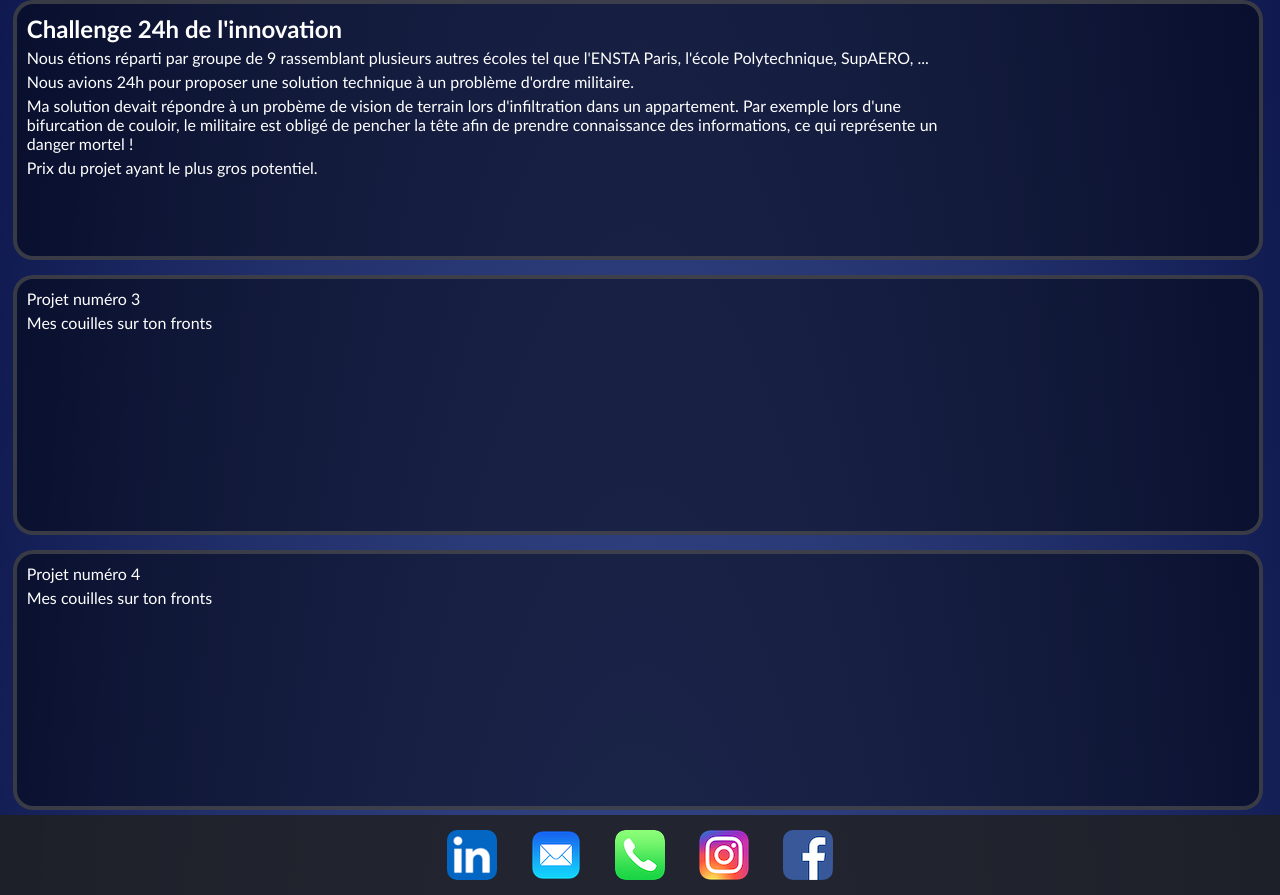
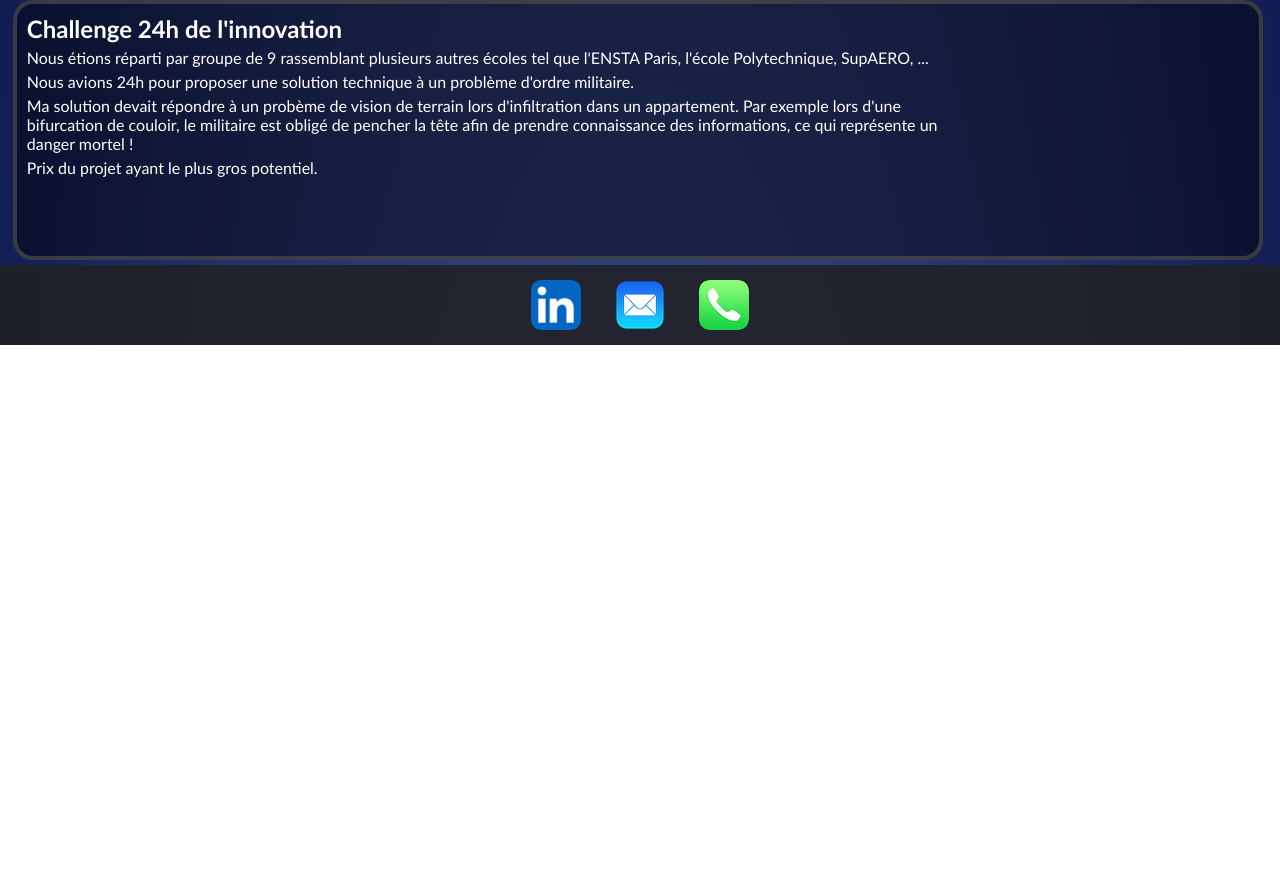
Before and after one commit to JulesBoutin37/CV, a plain HTML site: page Projets/Projets.html in a window 1280 px wide. Shown: the part 840-1735 px from the top of the page. After the commit the page ends 1185 px from the top, so only its background shows below. Drawn offline with Linux system fonts and the light colour scheme.

Commit message:
Update Projets.html

```diff
--- a/Projets/Projets.html
+++ b/Projets/Projets.html
@@ -66,26 +66,6 @@
         </article>
     </section>
 
-    <section class="projet">
-        <aside>
-            <!-- Photo du projet -->
-        </aside>
-        <article>
-            <p>Projet numéro 3</p>
-            <P>Mes couilles sur ton fronts</P>
-        </article>
-    </section>
-
-    <section class="projet">
-        <aside>
-            <!-- Photo du projet -->
-        </aside>
-        <article>
-            <p>Projet numéro 4</p>
-            <P>Mes couilles sur ton fronts</P>
-        </article>
-    </section>
-
     <footer>
         <!-- Liens Linkedin -->
         <a href="https://linkedin.com/in/jules-boutin-brest" target="_blank"><img src="../Images/Linkedin.png" title="LinkedIn" alt="Lien LinkedIn"></a>
@@ -93,10 +73,6 @@
         <a href="mailto:jules.boutin24@gmail.com" target="_blank"><img src="../Images/Mail.png" title="jules.boutin24@gmail.com" alt="Lien Mail"></a>
         <!-- Liens téléphone -->
         <a href="tel:0766247537" target="_blank"><img src="../Images/Telephone.png" title="07.66.24.75.37" alt="Lien Telephone"></a>
-        <!-- Liens Instagram -->
-        <a href="https://www.instagram.com/jules.boutbout/" target="_blank"><img src="../Images/Instagram.png" title="Instagram" alt="Lien Instagram"></a>
-        <!-- Liens facebook -->
-        <a href="https://facebook.com/profile.php?id=100021798796065" target="_blank"><img src="../Images/Facebook.png" title="Facebook" alt="Lien Facebook"></a>
     </footer>
 
 </body>
```
